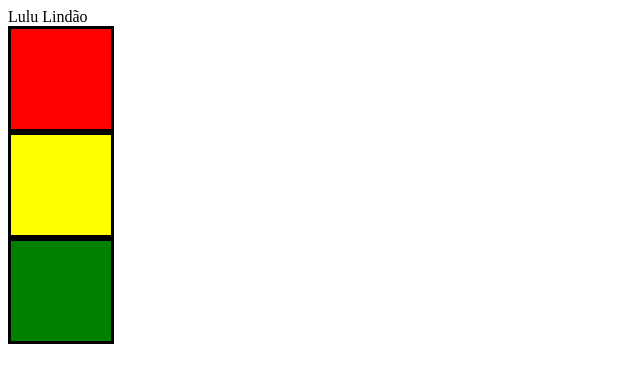
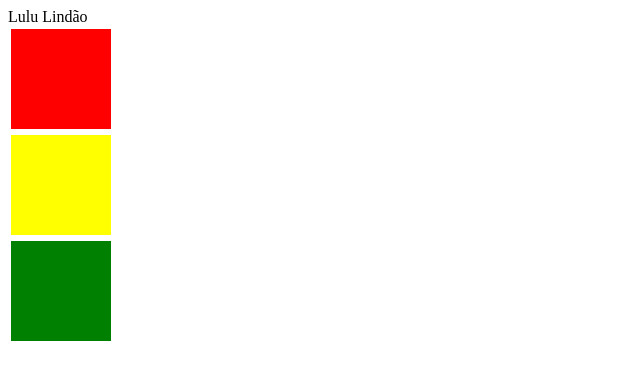
Before and after one commit to RaBastos2/treinamento, a plain HTML site: page index.html in a window 1280 px wide. Shown: the whole page, without its empty margins (0-640 px from the left). Drawn offline with Linux system fonts and the light colour scheme.

Commit message:
trocando borda para branco

```diff
--- a/style.css
+++ b/style.css
@@ -2,19 +2,19 @@
     background-color: red;
     width: 100px;
     height: 100px;
-    border:3px solid black;
+    border:3px solid white;
 }
 
 #num2{
     background-color: yellow;
     width: 100px;
     height: 100px;
-    border:3px solid black;
+    border:3px solid white;
 }
 
 #num3{
     background-color: green;
     width: 100px;
     height: 100px;
-    border:3px solid black;
+    border:3px solid white;
 }
```
